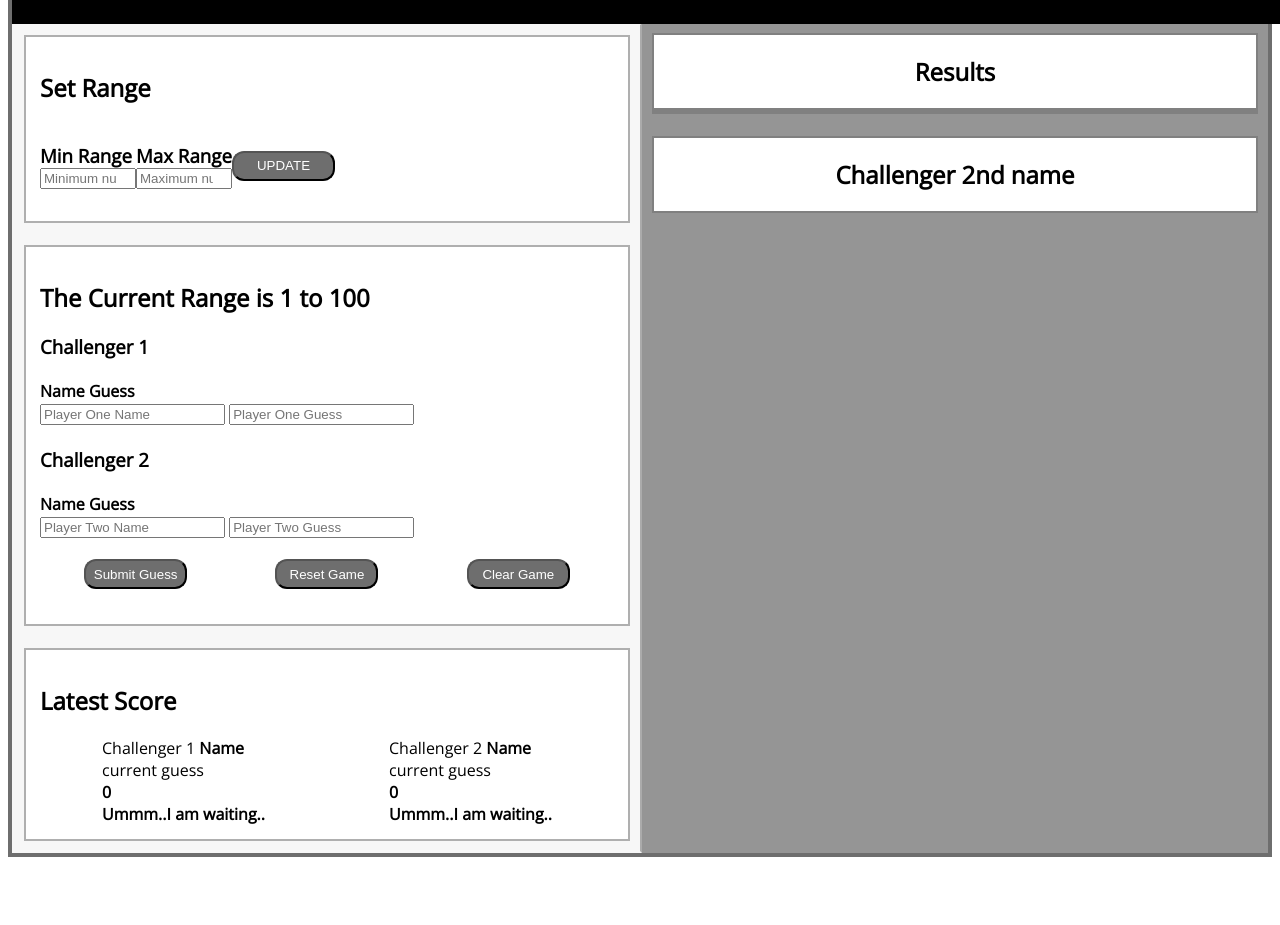
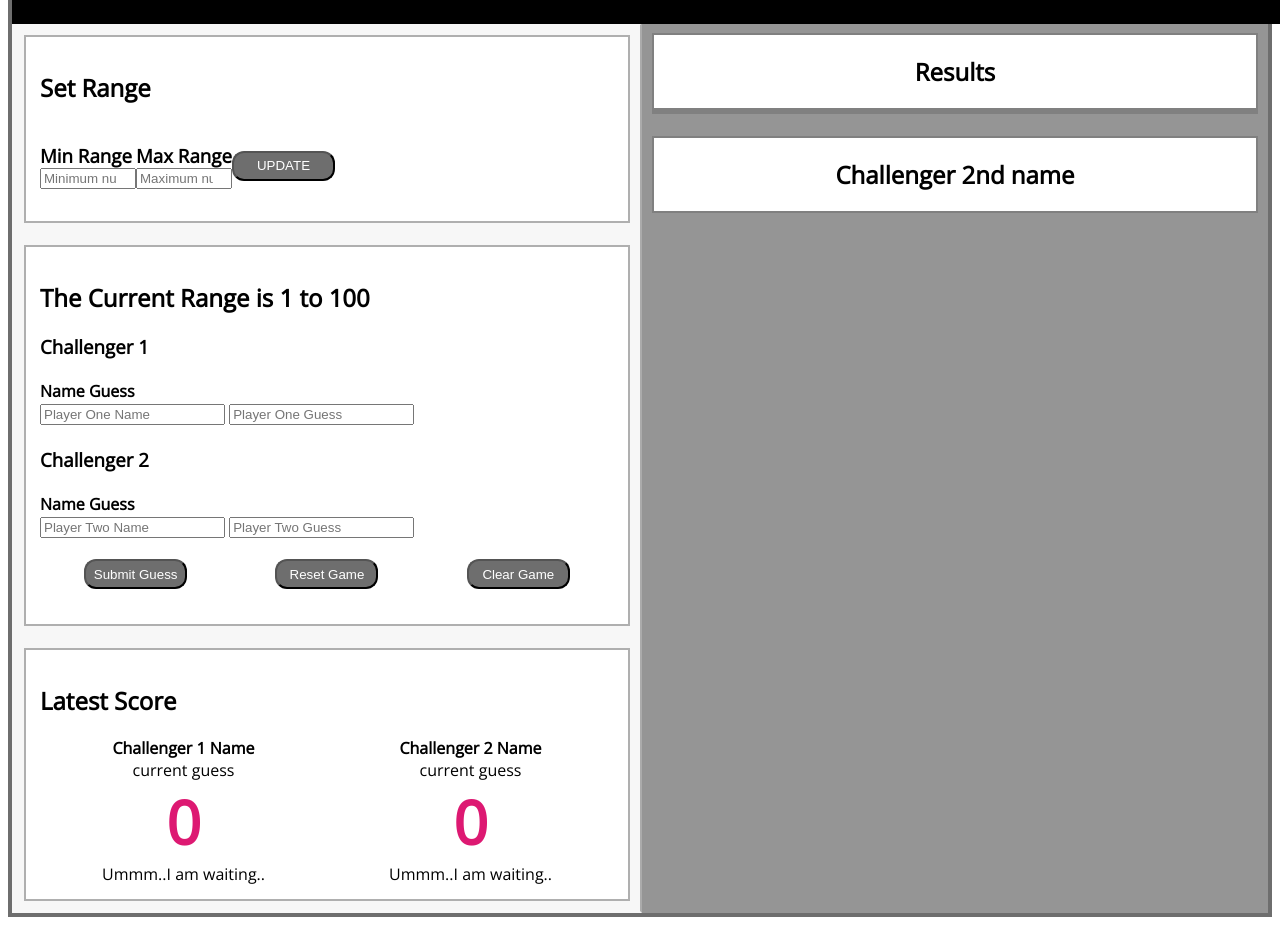
Before and after one commit to saykaren/Number_Guesser, a plain HTML site: page index.html in a window 1280 px wide. Shown: the part 121-1046 px from the top of the page. Before the commit the page ends 986 px from the top, so only its background shows below. Drawn offline with nearby package versions, Linux system fonts and the light colour scheme.

Commit message:
adjust styling first column, third box

```diff
--- a/index.html
+++ b/index.html
@@ -68,16 +68,16 @@
       <h2>Latest Score</h2>
         <div id="scoreBoxes">
           <div id="guessResultPlayerOne">
-            Challenger 1 <b id="resultNamePlayerOne">Name</b><br>
+            <strong>Challenger 1 <b id="resultNamePlayerOne">Name</b><br></strong>
             current guess<br>
-            <b id="playerOneRecordGuess">0</b><br>
-            <b id="funnyResultOne">Ummm..I am waiting..</b>
+            <b id="playerOneRecordGuess" class="recordGuess">0</b><br>
+            <div id="funnyResultOne">Ummm..I am waiting..</div>
           </div>
           <div id="guessResultPlayerTwo">
-            Challenger 2 <b id="resultNamePlayerTwo">Name</b><br>
+            <strong>Challenger 2 <b id="resultNamePlayerTwo">Name</b><br></strong>
             current guess<br>
-            <b id="playerTwoRecordGuess">0</b><br>
-            <b id="funnyResultTwo">Ummm..I am waiting..</b>
+            <b id="playerTwoRecordGuess" class="recordGuess">0</b><br>
+            <div id="funnyResultTwo">Ummm..I am waiting..</div>
           </div>
       </div>
     </section>
--- a/main.js
+++ b/main.js
@@ -106,7 +106,7 @@ function addElement () {
   var createDiv = document.createElement('div');
   var textDiv = document.createTextNode(
     document.getElementById('resultNamePlayerOne').innerHTML+
-    " versus " + document.getElementById('resultNamePlayerOne').innerHTML
+    " versus " + document.getElementById('resultNamePlayerTwo').innerHTML
   );
 
 
--- a/style.css
+++ b/style.css
@@ -102,6 +102,14 @@ main {
 #scoreBoxes {
   display: flex;
   justify-content: space-around;
+  text-align: center;
+
+}
+
+.recordGuess {
+  color: #DD1972;
+  font-family: "Open Sans";
+  font-size: 60px;
 
 }
 
@@ -111,6 +119,7 @@ main {
       #firstBoxColumn {
         display: flex;
         flex-direction: column;
+        justify-content: space-between;
       }
 
       #challengerOneInput {
```
